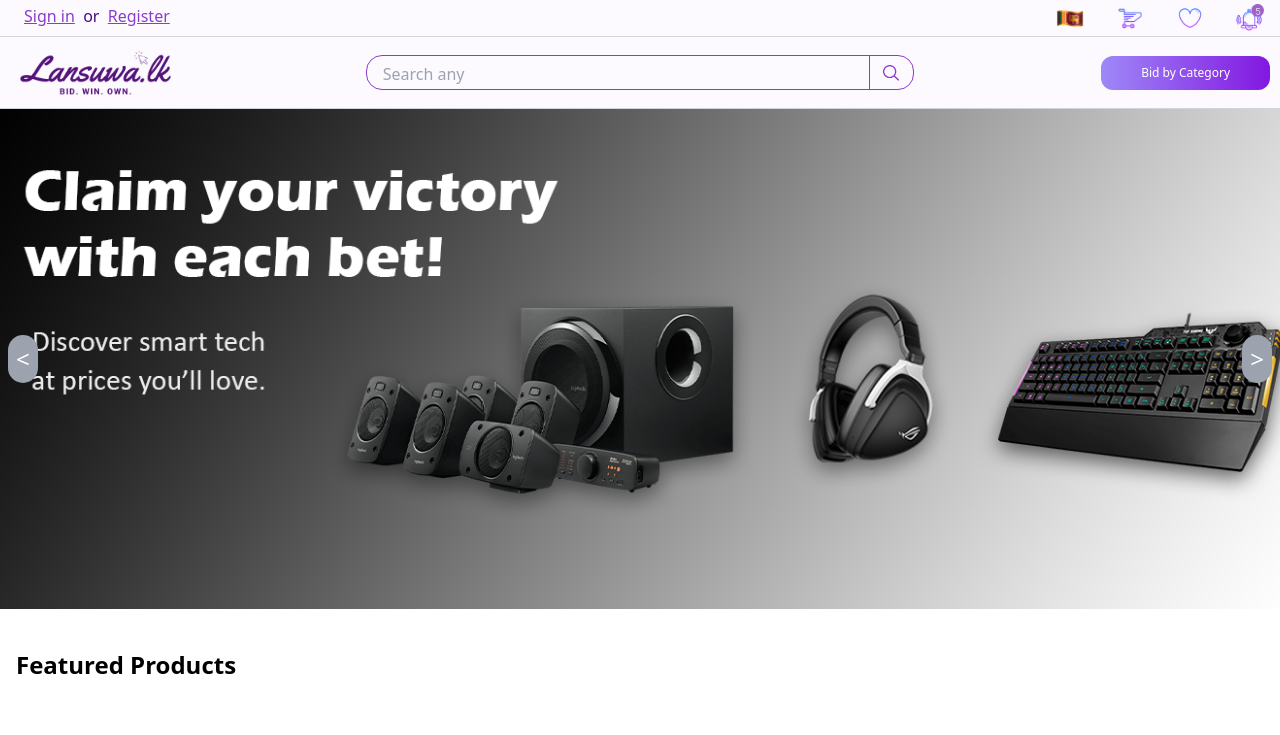
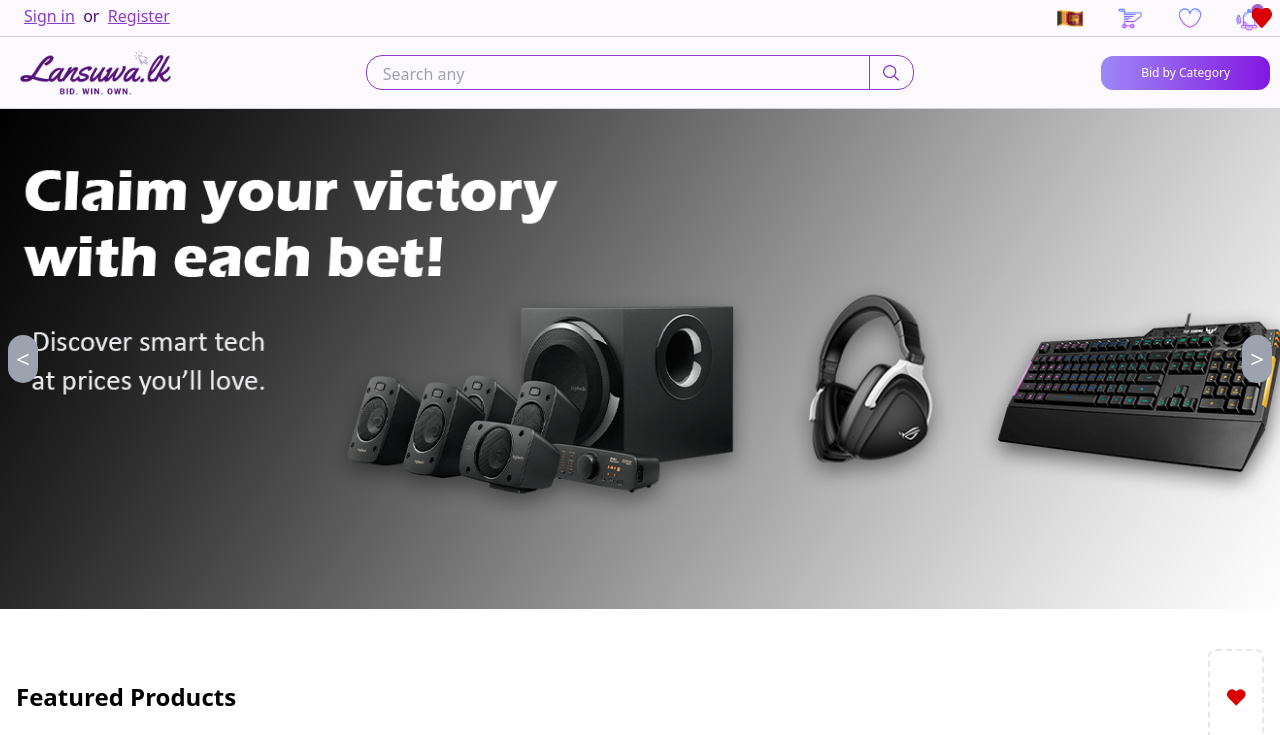
Before and after one commit to Dewmini-Mandis/auction-management-system-frontend, a React (Vite) app in the folder ams-frontend/: page / in a window 1280 px wide. Shown: the top 735 px of the page. Built offline with nearby package versions, Linux system fonts and the light colour scheme.

Commit message:
Update HomePage.jsx

```diff
--- a/ams-frontend/src/pages/Home/HomePage.jsx
+++ b/ams-frontend/src/pages/Home/HomePage.jsx
@@ -5,11 +5,13 @@
 import Untitled2 from '../../assets/images/Untitled-2.png';
 import Untitled3 from '../../assets/images/Untitled-3.png';
 import Untitled4 from '../../assets/images/Untitled-4.png';
+import Heart from '../../assets/images/Property 1=Variant2.png';
 import rectangle0 from '../../assets/images/Rectangle 269.png';
 import rectangle1 from '../../assets/images/Rectangle 269 (1).png';
 import rectangle2 from '../../assets/images/Rectangle 269 (2).png';
 import rectangle3 from '../../assets/images/Rectangle 269 (3).png';
 import rectangle4 from '../../assets/images/Rectangle 269 (4).png';
+import Union from '../../assets/images/Union.png';
 import Star4 from '../../assets/images/Star 4.png';
 import Star6 from '../../assets/images/Star 6.png';
 import Ellipse7 from '../../assets/images/Ellipse 7.png';
@@ -95,7 +97,12 @@
         <div className="flex justify-between items-center">
             <div className="text-2xl font-bold text-black">Featured Products</div>
 
+              <div className="col-span-2 h-24 w-14 text-right   flex justify-center  border-[9747FF] border-dashed border-2 rounded-lg  items-center">
 
+
+                    <img className='object-bottom' src={Heart} alt="Property 1=Variant2" >
+                    </img>
+              </div>
 
             </div>
 </div>
@@ -111,14 +118,15 @@
                 <h3 className="text-sm font-semibold">{product.title}</h3>
                 <p className="text-gray-500 text-xs">
                   <div class="flex">
-                    <img src={Star4} alt="Star 4" />
-                    <img src={Star4} alt="Star 4" />
-                    <img src={Star4} alt="Star 4" />
-                    <img src={Star4} alt="Star 4" />
-                    <img src={Star6} alt="Star 6" />4.8</div></p>
+                <img src={Star4} alt="Star 4"/>
+                <img  src={Star4} alt="Star 4"/>
+                <img  src={Star4} alt="Star 4"/>
+                <img  src={Star4} alt="Star 4"/>
+                <img  src={Star6} alt="Star 6"/>4.8</div></p>
                 <p className="text-black font-semibold text-lg mt-2">LKR {product.price}</p>
 
                 <p className="text-red-500 font-bold text-xs mt-1 ">{product.timeLeft}<div className="text-black font-normal">more</div></p>
+                <img src={Heart} alt="Heart Icon" className="w-5 h-5 absolute top-2 right-2 cursor-pointer" />
               </div>
             </div>
           ))}
@@ -213,8 +221,11 @@
     <p className="text-[10px] text-center font-bold text-black">Electric</p>
     </a>
 
+
+
 </div>
 </div>
+
 </div>
 </div>
 </div>
```
Lines whose indentation alone changed are shown as unchanged.
